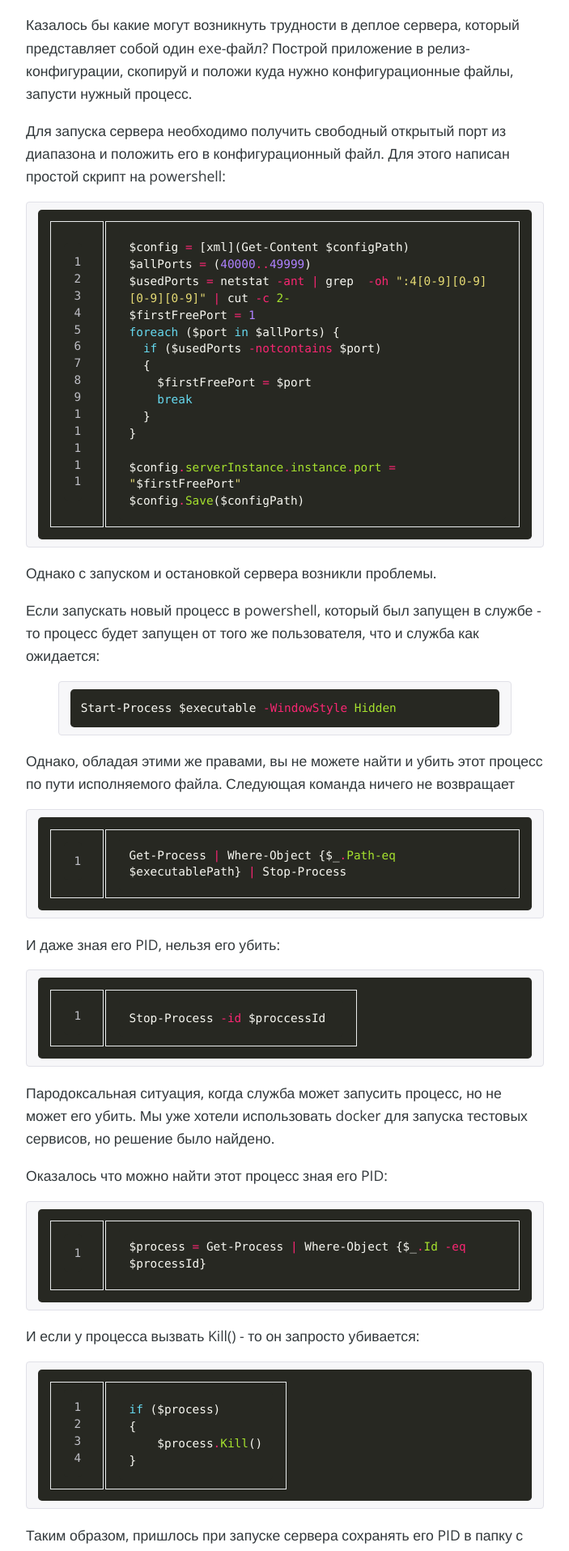
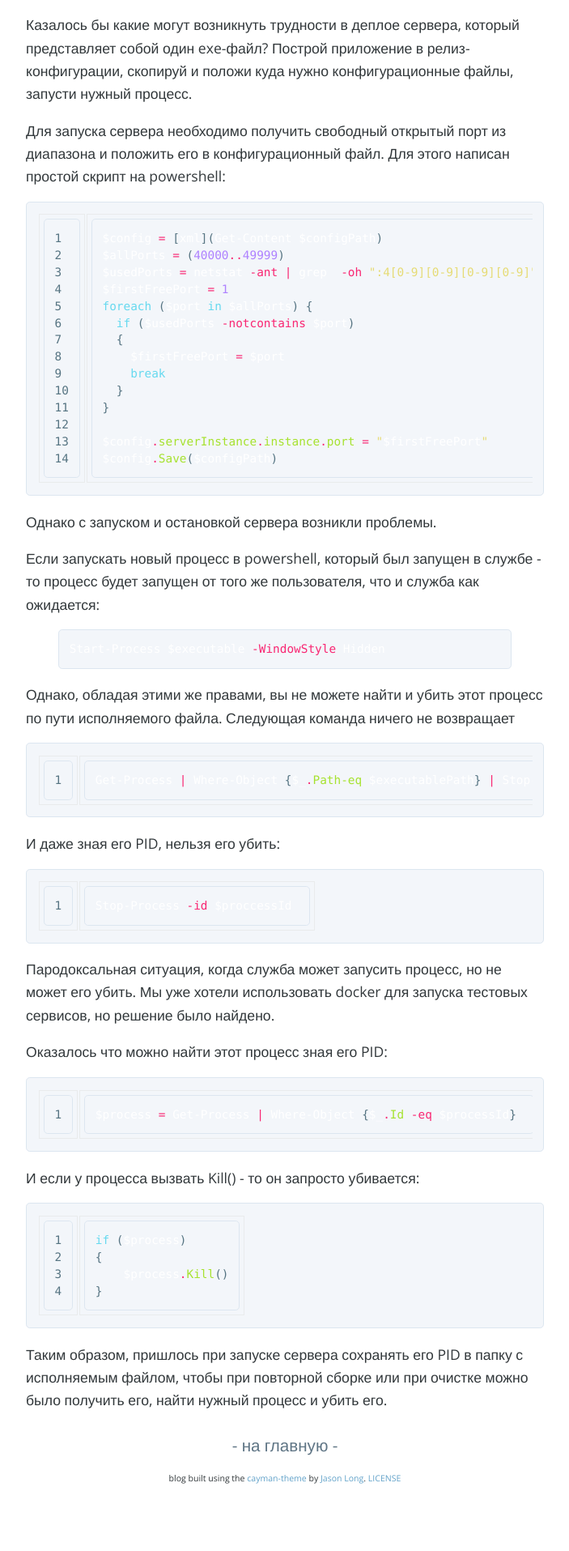
Before and after one commit to GSTQ/gstq.github.io, a Jekyll site: the page built from _posts/2017-08-03-ci-at-powershell.md, in a window 1280 px wide. Shown: the part 966-2881 px from the top of the page at 81% size, without its empty margins (288-991 px from the left). Built offline with Jekyll 4.4.1, drawn with Linux system fonts in a browser that asks for light colours; nearby versions of some CDN libraries; comment, search, counter and statistics services are not loaded; after the commit the page ends 2818 px from its top, so only the background shows below that.

Commit message:
Add new theme for code hightlight

```diff
--- a/stylesheets/syntax.css
+++ b/stylesheets/syntax.css
@@ -1,93 +1,187 @@
+.highlight table td { padding: 5px; }
+.highlight table pre { margin: 0; }
+.highlight .gh {
+  color: #999999;
+}
+.highlight .sr {
+  color: #f6aa11;
+}
+.highlight .go {
+  color: #888888;
+}
+.highlight .gp {
+  color: #555555;
+}
+.highlight .gs {
+}
+.highlight .gu {
+  color: #aaaaaa;
+}
+.highlight .nb {
+  color: #f6aa11;
+}
+.highlight .cm {
+  color: #75715e;
+}
+.highlight .cp {
+  color: #75715e;
+}
+.highlight .c1 {
+  color: #75715e;
+}
+.highlight .cs {
+  color: #75715e;
+}
+.highlight .c, .highlight .cd {
+  color: #75715e;
+}
+.highlight .err {
+  color: #960050;
+}
+.highlight .gr {
+  color: #960050;
+}
+.highlight .gt {
+  color: #960050;
+}
+.highlight .gd {
+  color: #49483e;
+}
+.highlight .gi {
+  color: #49483e;
+}
+.highlight .ge {
+  color: #49483e;
+}
+.highlight .kc {
+  color: #66d9ef;
+}
+.highlight .kd {
+  color: #66d9ef;
+}
+.highlight .kr {
+  color: #66d9ef;
+}
+.highlight .no {
+  color: #66d9ef;
+}
+.highlight .kt {
+  color: #66d9ef;
+}
+.highlight .mf {
+  color: #ae81ff;
+}
+.highlight .mh {
+  color: #ae81ff;
+}
+.highlight .il {
+  color: #ae81ff;
+}
+.highlight .mi {
+  color: #ae81ff;
+}
+.highlight .mo {
+  color: #ae81ff;
+}
+.highlight .m, .highlight .mb, .highlight .mx {
+  color: #ae81ff;
+}
+.highlight .sc {
+  color: #ae81ff;
+}
+.highlight .se {
+  color: #ae81ff;
+}
+.highlight .ss {
+  color: #ae81ff;
+}
+.highlight .sd {
+  color: #e6db74;
+}
+.highlight .s2 {
+  color: #e6db74;
+}
+.highlight .sb {
+  color: #e6db74;
+}
+.highlight .sh {
+  color: #e6db74;
+}
+.highlight .si {
+  color: #e6db74;
+}
+.highlight .sx {
+  color: #e6db74;
+}
+.highlight .s1 {
+  color: #e6db74;
+}
+.highlight .s {
+  color: #e6db74;
+}
+.highlight .na {
+  color: #a6e22e;
+}
+.highlight .nc {
+  color: #a6e22e;
+}
+.highlight .nd {
+  color: #a6e22e;
+}
+.highlight .ne {
+  color: #a6e22e;
+}
+.highlight .nf {
+  color: #a6e22e;
+}
+.highlight .vc {
+  color: #ffffff;
+}
+.highlight .nn {
+  color: #ffffff;
+}
+.highlight .nl {
+  color: #ffffff;
+}
+.highlight .ni {
+  color: #ffffff;
+}
+.highlight .bp {
+  color: #ffffff;
+}
+.highlight .vg {
+  color: #ffffff;
+}
+.highlight .vi {
+  color: #ffffff;
+}
+.highlight .nv {
+  color: #ffffff;
+}
+.highlight .w {
+  color: #ffffff;
+}
 .highlight {
-    padding: 9px 14px;
-    margin-bottom: 14px;
-    background-color: #f7f7f9;
-    border: 1px solid #e1e1e8;
-    border-radius: 4px;
-  }
-  .highlight pre {
-    padding: 0;
-    margin-top: 0;
-    margin-bottom: 0;
-    white-space: pre-wrap;
-    background-color: #272822;
-    border: 0;
-  }
-  .highlight pre code {
-    font-size: inherit;
-    color: #333; /* Effectively the base text color */
-  }
-  .highlight pre .lineno {
-    display: inline-block;
-    width: 22px;
-    padding-right: 5px;
-    margin-right: 10px;
-    color: #bebec5;
-    text-align: right;
-  }
-
-  /*.highlight  { background-color: #49483e }*/
-  .highlight .hll { background-color: #49483e }
-  .highlight .c { color: #75715e } /* Comment */
-  .highlight .err { color: #960050; background-color: #1e0010 } /* Error */
-  .highlight .k { color: #66d9ef } /* Keyword */
-  .highlight .l { color: #ae81ff } /* Literal */
-  .highlight .n { color: #f8f8f2 } /* Name */
-  .highlight .o { color: #f92672 } /* Operator */
-  .highlight .p { color: #f8f8f2 } /* Punctuation */
-  .highlight .cm { color: #75715e } /* Comment.Multiline */
-  .highlight .cp { color: #75715e } /* Comment.Preproc */
-  .highlight .c1 { color: #75715e } /* Comment.Single */
-  .highlight .cs { color: #75715e } /* Comment.Special */
-  .highlight .ge { font-style: italic } /* Generic.Emph */
-  .highlight .gs { font-weight: bold } /* Generic.Strong */
-  .highlight .kc { color: #66d9ef } /* Keyword.Constant */
-  .highlight .kd { color: #66d9ef } /* Keyword.Declaration */
-  .highlight .kn { color: #f92672 } /* Keyword.Namespace */
-  .highlight .kp { color: #66d9ef } /* Keyword.Pseudo */
-  .highlight .kr { color: #66d9ef } /* Keyword.Reserved */
-  .highlight .kt { color: #66d9ef } /* Keyword.Type */
-  .highlight .ld { color: #e6db74 } /* Literal.Date */
-  .highlight .m { color: #ae81ff } /* Literal.Number */
-  .highlight .s { color: #e6db74 } /* Literal.String */
-  .highlight .na { color: #a6e22e } /* Name.Attribute */
-  .highlight .nb { color: #f8f8f2 } /* Name.Builtin */
-  .highlight .nc { color: #a6e22e } /* Name.Class */
-  .highlight .no { color: #66d9ef } /* Name.Constant */
-  .highlight .nd { color: #a6e22e } /* Name.Decorator */
-  .highlight .ni { color: #f8f8f2 } /* Name.Entity */
-  .highlight .ne { color: #a6e22e } /* Name.Exception */
-  .highlight .nf { color: #a6e22e } /* Name.Function */
-  .highlight .nl { color: #f8f8f2 } /* Name.Label */
-  .highlight .nn { color: #f8f8f2 } /* Name.Namespace */
-  .highlight .nx { color: #a6e22e } /* Name.Other */
-  .highlight .py { color: #f8f8f2 } /* Name.Property */
-  .highlight .nt { color: #f92672 } /* Name.Tag */
-  .highlight .nv { color: #f8f8f2 } /* Name.Variable */
-  .highlight .ow { color: #f92672 } /* Operator.Word */
-  .highlight .w { color: #f8f8f2 } /* Text.Whitespace */
-  .highlight .mf { color: #ae81ff } /* Literal.Number.Float */
-  .highlight .mh { color: #ae81ff } /* Literal.Number.Hex */
-  .highlight .mi { color: #ae81ff } /* Literal.Number.Integer */
-  .highlight .mo { color: #ae81ff } /* Literal.Number.Oct */
-  .highlight .sb { color: #e6db74 } /* Literal.String.Backtick */
-  .highlight .sc { color: #e6db74 } /* Literal.String.Char */
-  .highlight .sd { color: #e6db74 } /* Literal.String.Doc */
-  .highlight .s2 { color: #e6db74 } /* Literal.String.Double */
-  .highlight .se { color: #ae81ff } /* Literal.String.Escape */
-  .highlight .sh { color: #e6db74 } /* Literal.String.Heredoc */
-  .highlight .si { color: #e6db74 } /* Literal.String.Interpol */
-  .highlight .sx { color: #e6db74 } /* Literal.String.Other */
-  .highlight .sr { color: #e6db74 } /* Literal.String.Regex */
-  .highlight .s1 { color: #e6db74 } /* Literal.String.Single */
-  .highlight .ss { color: #e6db74 } /* Literal.String.Symbol */
-  .highlight .bp { color: #f8f8f2 } /* Name.Builtin.Pseudo */
-  .highlight .vc { color: #f8f8f2 } /* Name.Variable.Class */
-  .highlight .vg { color: #f8f8f2 } /* Name.Variable.Global */
-  .highlight .vi { color: #f8f8f2 } /* Name.Variable.Instance */
-  .highlight .il { color: #ae81ff } /* Literal.Number.Integer.Long */
-
-  .highlight .gh { } /* Generic Heading & Diff Header */
-  .highlight .gu { color: #75715e; } /* Generic.Subheading & Diff Unified/Comment? */
-  .highlight .gd { color: #f92672; } /* Generic.Deleted & Diff Deleted */
-  .highlight .gi { color: #a6e22e; } /* Generic.Inserted & Diff Inserted */
+  color: #ffffff;
+}
+.highlight .n, .highlight .py, .highlight .nx {
+  color: #ffffff;
+}
+.highlight .ow {
+  color: #f92672;
+}
+.highlight .nt {
+  color: #f92672;
+}
+.highlight .k, .highlight .kv {
+  color: #f92672;
+}
+.highlight .kn {
+  color: #f92672;
+}
+.highlight .kp {
+  color: #f92672;
+}
+.highlight .o {
+  color: #f92672;
+}
```
